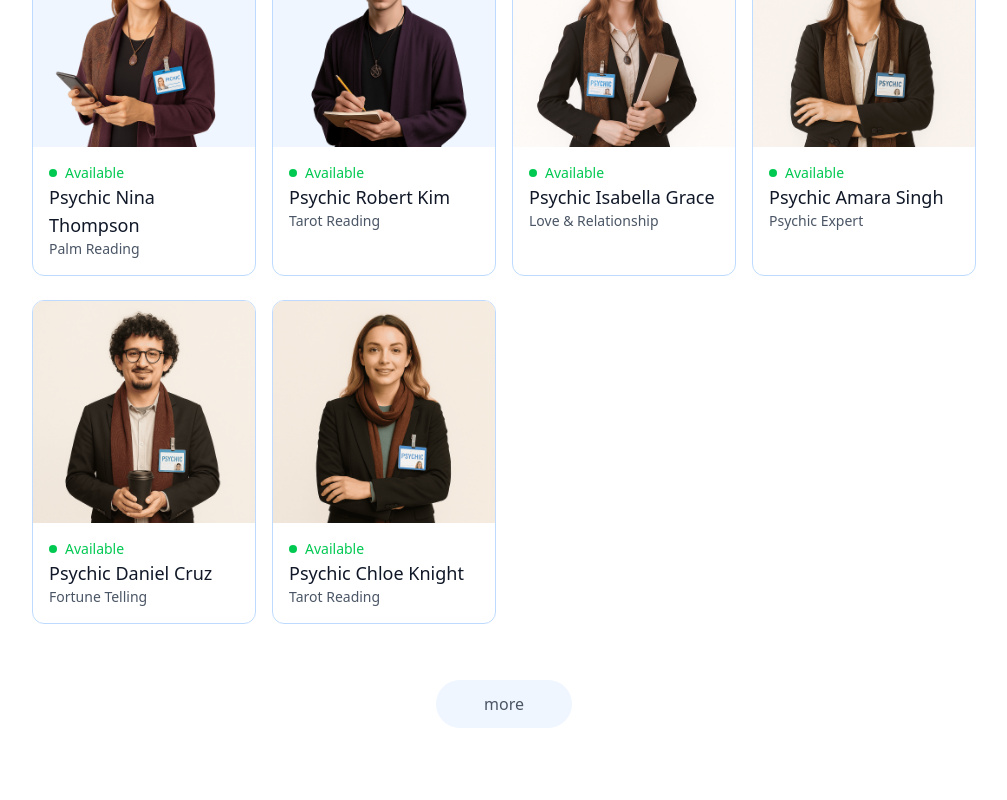
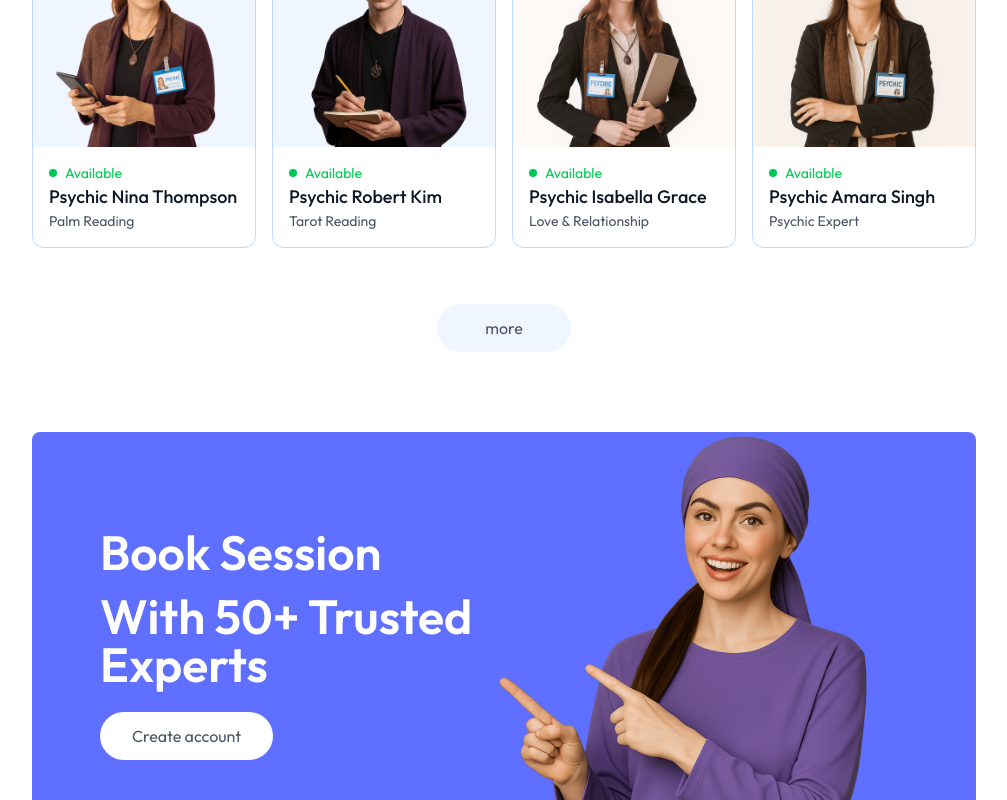
Before and after one commit to Praveshkacode/TalkToGuides-Frontend, a React (Vite) app: page / in a window 1280 px wide. Shown: the part 1670-2470 px from the top of the page, without its empty margins (136-1143 px from the left). Built offline with nearby package versions, Linux system fonts and the light colour scheme.

Commit message:
add font

```diff
--- a/src/components/TopExperts.jsx
+++ b/src/components/TopExperts.jsx
@@ -14,7 +14,7 @@
         Simply browse through our extensive list of trusted experts.
       </p>
       <div className='w-full grid gap-4 pt-5 gap-y-6 px-3 sm:px-0 ' style={{ gridTemplateColumns: 'repeat(auto-fill, minmax(200px, 1fr))' }}>
-        {psychicExperts.slice(0,10).map((item,index)=>(
+        {psychicExperts.slice(0,8).map((item,index)=>(
           <div onClick={()=>navigate(`/session/${item._id}`)} className='border border-blue-200 rounded-xl overflow-hidden cursor-pointer hover:translate-y-[-10px] transition-all duration-500 ' key={index}>
             <img className='bg-blue-50' src={item.image} alt="" />
             <div className='p-4'>
--- a/src/index.css
+++ b/src/index.css
@@ -1,9 +1,14 @@
+@import url('https://fonts.googleapis.com/css2?family=Outfit:wght@100..900&display=swap');
 @import "tailwindcss";
 
 @theme {
     --color-primary:#5f6FFF;
     --gridTemplateColumns:'repeat(auto-fill, minmax(200px, 1fr))'
 
+}
+
+*{
+    font-family:Outfit;
 }
 
 .active hr{
```
